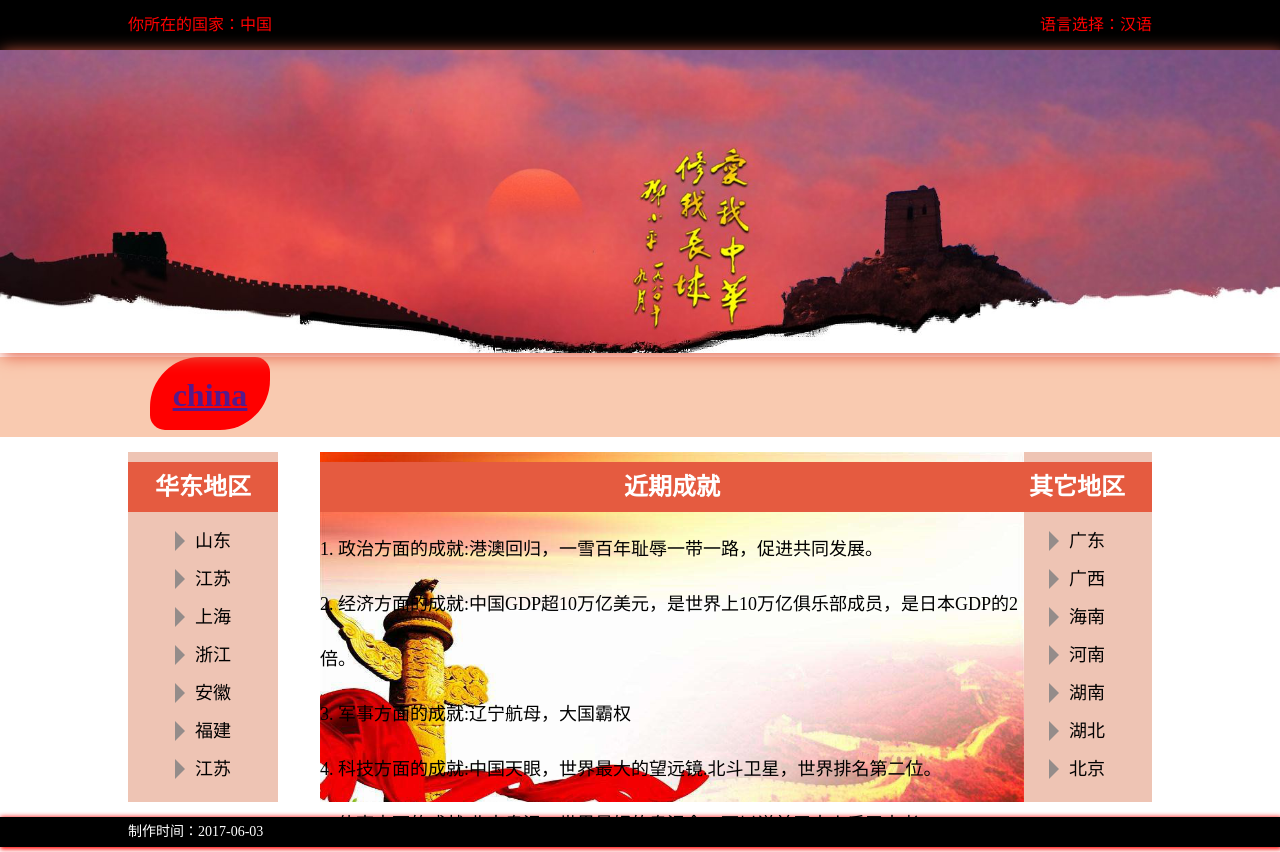
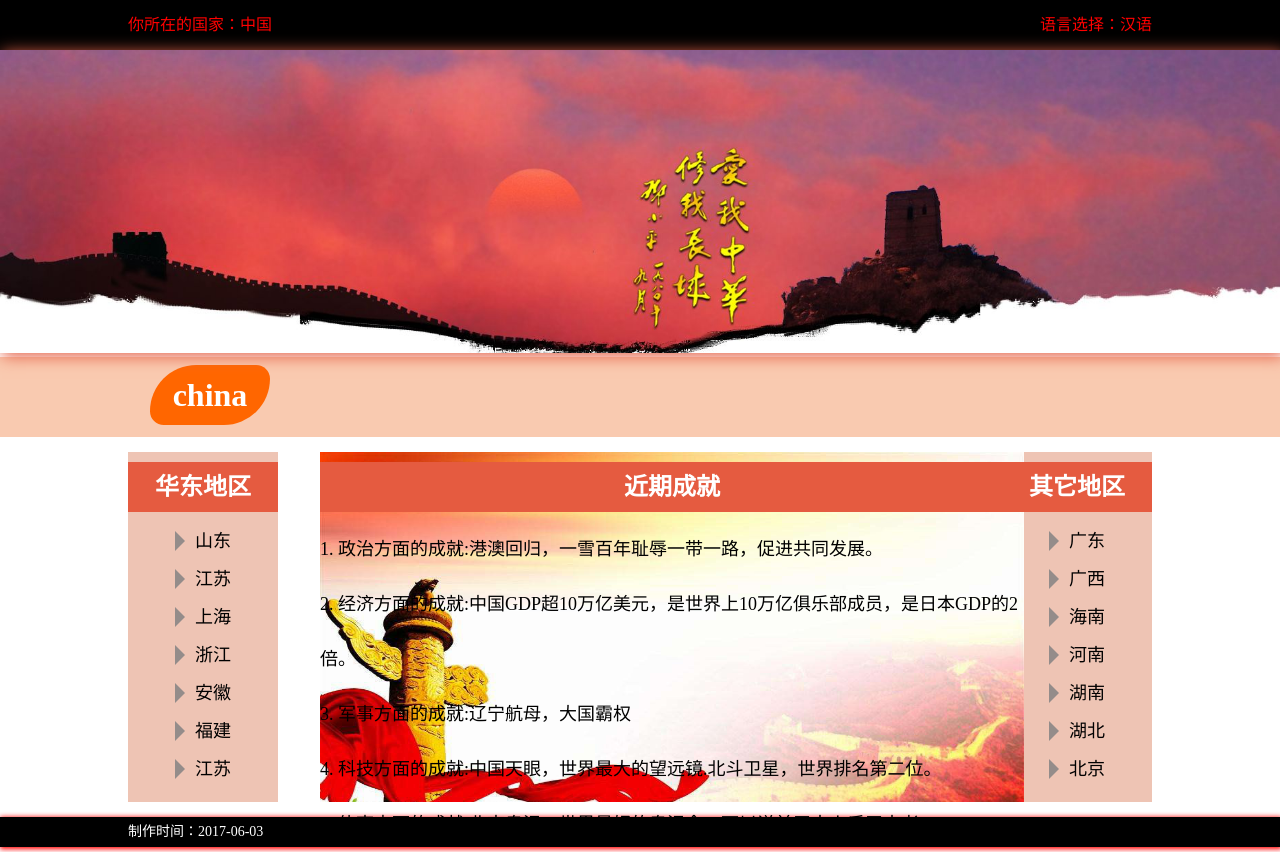
Before and after one commit to liysyun/demo1, a plain HTML site: page index.html in a window 1280 px wide. Drawn offline with Linux system fonts and the light colour scheme.

Commit message:
更正css main-h2下面的a标签

```diff
--- a/css/style.css
+++ b/css/style.css
@@ -1,22 +1,21 @@
-div, body, h1, h2, p, ul, li, ol{margin:0; padding:0;}
-ul li{list-style:none;}
+div, body, h1, h2, p, ul, li, ol {margin:0; padding:0;}
+ul li {list-style:none;}
 .head{width:100%;height:50px;background-color:#000;color:red; line-height:50px;}
-.head-float-left{float:left;padding-left:10%; font-weight:border;}
-.head-float-right{float:right;padding-right:10%;  }
+.head-float-left {float:left;padding-left:10%; font-weight:border;}
+.head-float-right {float:right;padding-right:10%;  }
 .banner img{width:100%; box-shadow:3px 3px 15px 1px #e6654b;}
-.main-banner{width:100%; height:80px; background-color:#f9cab0; }
-.main-banner h1{width:120px; height:65px; line-height:60px;background:red; border-radius:50px 15px; padding:8px 0 0 0;margin:0 0 0 150px;
-text-align:center;color:#fff;float:both;}
+.main-banner {width:100%; height:80px; background-color:#f9cab0; }
+.main-banner h1{width:120px; height:65px; line-height:60px;padding:8px 0 0 0;margin:0 0 0 150px;text-align:center;color:#fff;float:both;}
+.main-banner a {text-decoration:none; display:block;background:#FF6600; border-radius:50px 15px; color:#fff; }
 .main-siderbar-left{width:150px; height:350px; background:#eec4b4; margin:15px 0 0  10%; float:left;}
-.main-center{width:55%;height:350px;position:absolute;margin:15px 0 0 320px; background-image:url(../image/main-center-bg.jpg);
+.main-center {width:55%;height:350px;position:absolute;margin:15px 0 0 320px; background-image:url(../image/main-center-bg.jpg);
 background-size:100% 350px; background-repeat:no-repeat; }
 .main-siderbar-right{width:150px; height:350px; background:#eec4b4; margin:15px 10% 0 0 ; float:right;}
-.main-siderbar-left h2, .main-siderbar-right h2, .main-center  h2{text-align: center; margin:10px 0; width:100%; height:50px;line-height:50px; background:#e55b40; color:#fff;}
-.main-siderbar-left ul, .main-siderbar-right ul{line-height:38px; font-size:18px; text-align:center;}
-.main-siderbar-left ul li{}
+.main-siderbar-left h2, .main-siderbar-right h2, .main-center  h2 {text-align: center; margin:10px 0; width:100%; height:50px;line-height:50px; background:#e55b40; color:#fff;}
+.main-siderbar-left ul, .main-siderbar-right ul {line-height:38px; font-size:18px; text-align:center;}
 .main-siderbar-left ul span , .main-siderbar-right ul span{display:inline-block;border:10px solid #948c8a; border-color:transparent transparent transparent #948c8a;
 vertical-align:text-top;}
 .main-center ol li{list-style-position:inside; line-height:55px; font-size:18px;}
-.clear-both{clear:both;}
-.footer{width:100%; height:30px;background:#000; margin:15px 0 0 0 ; box-shadow:1px 1px 5px 1px red ;}
+.clear-both {clear:both;}
+.footer {width:100%; height:30px;background:#000; margin:15px 0 0 0 ; box-shadow:1px 1px 5px 1px red ;}
 .footer p{color:#fff; font-size:14px; line-height:30px; margin-left:10%;}
```
